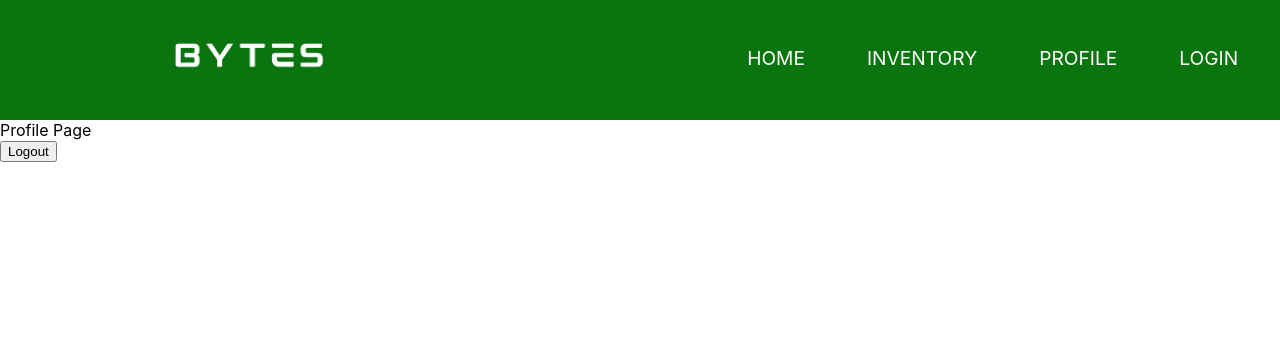
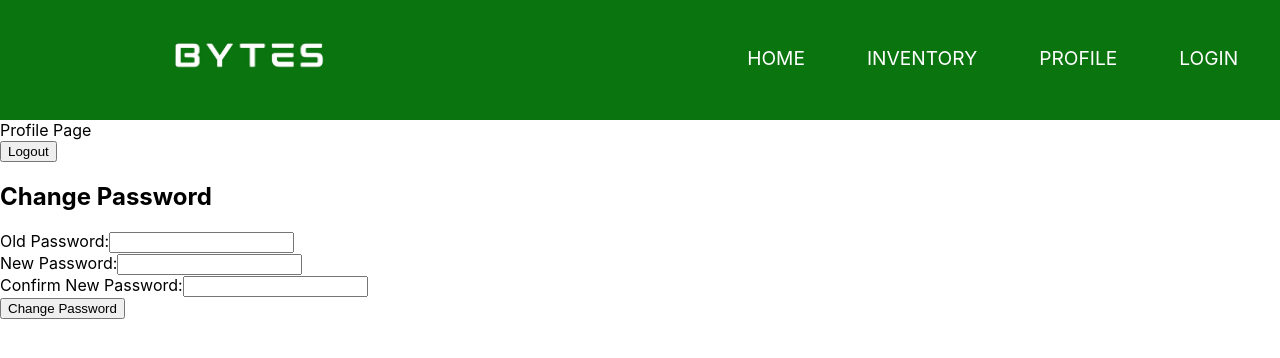
Before and after one commit to kylephan5/bytes, a React (Create React App) app in the folder bytes_client/: page /profile in a window 1280 px wide. Shown: the top 358 px of the page. Built offline with nearby package versions, Linux system fonts and the light colour scheme; no server answers.

Commit message:
profile: preliminary change password

```diff
--- a/bytes_client/src/components/pages/Login.css
+++ b/bytes_client/src/components/pages/Login.css
@@ -51,7 +51,7 @@
 }
 
 .forgot-password-button:hover {
-  transition: background-color 0.3s;
+  transition: 0.3s;
   cursor: pointer;
   color: #614181;
 }
--- a/bytes_client/src/components/pages/Profile.js
+++ b/bytes_client/src/components/pages/Profile.js
@@ -4,17 +4,35 @@ import '../../App.css';
 
 function Profile() {
     const [email, setEmail] = useState();
+    const [oldPassword, setOldPassword] = useState('');
+    const [newPassword, setNewPassword] = useState('');
+    const [confirmNewPassword, setConfirmNewPassword] = useState('');
+    const [passwordChangeMessage, setPasswordChangeMessage] = useState(''); // State variable for the message
 
     const userLogout = () => {
-        axios.post('logout/').then(function(response) {
+        axios.post('logout/').then(function (response) {
             console.log('signed out');
         })
     }
+
+    const changePassword = () => {
+        axios.put('change_password/', {
+            old_password: oldPassword,
+            new_password: newPassword,
+            confirm_password: confirmNewPassword,
+        }).then(function (response) {
+            console.log(response);
+        }).catch(function (error) {
+            console.error(error);
+        });
+    }
+
+
     useEffect(() => {
-        axios.get('profile/').then(function(response) {
+        axios.get('profile/').then(function (response) {
             console.log(response.data.user);
             setEmail(response.data.user['email'])
-        }).catch(function(error) {
+        }).catch(function (error) {
             console.error(error);
         })
     }, [])
@@ -25,6 +43,43 @@ function Profile() {
             {<button onClick={userLogout}>
                 Logout
             </button>}
+
+            <h2>Change Password</h2>
+            <form>
+                <label>
+                    Old Password:
+                    <input
+                        type="password"
+                        value={oldPassword}
+                        onChange={(e) => setOldPassword(e.target.value)}
+                    />
+                </label>
+                <br />
+
+                <label>
+                    New Password:
+                    <input
+                        type="password"
+                        value={newPassword}
+                        onChange={(e) => setNewPassword(e.target.value)}
+                    />
+                </label>
+                <br />
+
+                <label>
+                    Confirm New Password:
+                    <input
+                        type="password"
+                        value={confirmNewPassword}
+                        onChange={(e) => setConfirmNewPassword(e.target.value)}
+                    />
+                </label>
+                <br />
+
+                <button type="button" onClick={changePassword}>
+                    Change Password
+                </button>
+            </form>
         </>
     )
 }
```
Also changed, not shown: 1 other file (tests, documents, lock files or other folders). Lines whose indentation alone changed are shown as unchanged.
